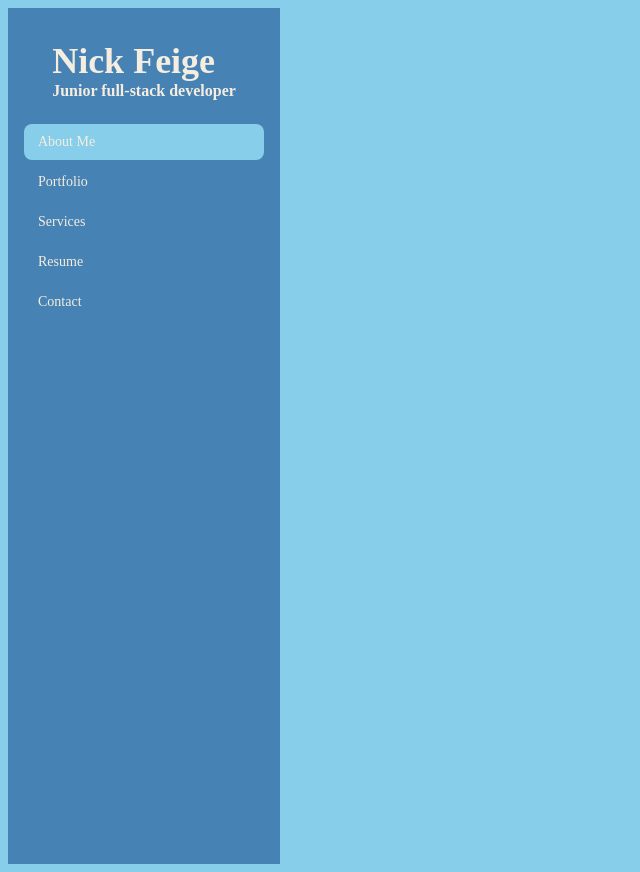
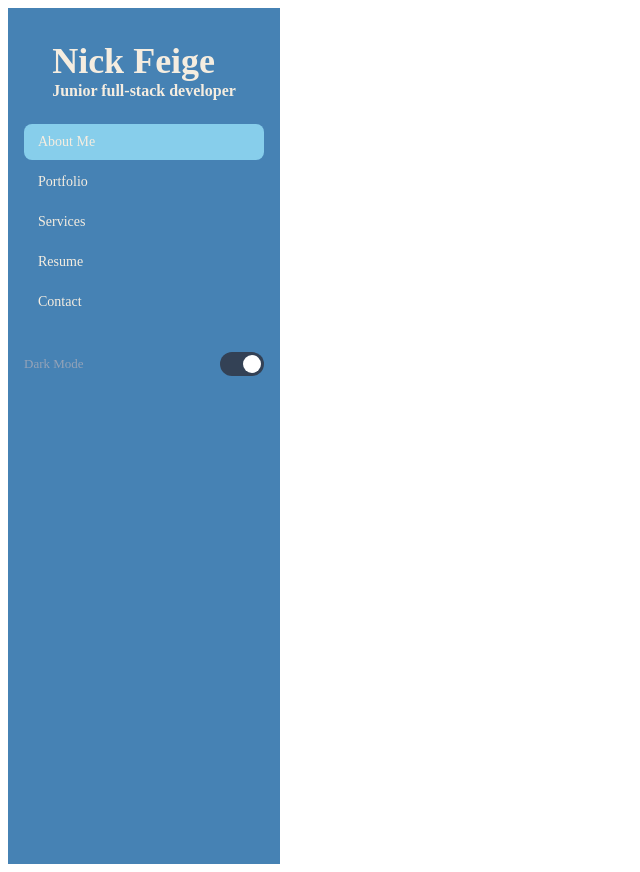
Before and after one commit to NickFeige/nick-website, a React (Vite) app: page / in a window 1280 px wide. Shown: the whole page, without its empty margins (0-640 px from the left). Built offline with nearby package versions, Linux system fonts and the light colour scheme.

Commit message:
Added dark mode toggle

```diff
--- a/src/App.css
+++ b/src/App.css
@@ -4,12 +4,12 @@
   --steel-blue:#4682B4;
   --cream:#f5ede0;
   --dodger-blue: #1E90FF;
+  --Medium-Blue:#0000CD;
+  --steel-grey:#334155;
 
 }
 
-body{
-  background-color: var(--light-blue);
-}
+
 .sidebar{
 
   width: 240px;
@@ -66,5 +66,63 @@ body{
 }
 .sidebar-link:hover {
   background-color: var(--cream);
-  color: var(--dodger-blue);
+  color: var(--light-blue);
 }
+
+.sidebar-darkmode {
+  display: flex;
+  align-items: center;
+  justify-content: space-between;
+  width: 100%;
+  padding: 8px 4px 0;
+
+}
+
+.sidebar-darkmode-label {
+  color: #94a3b8;
+  font-size: 13px;
+  font-weight: 500;
+}
+
+/* Toggle switch */
+.sidebar-toggle {
+  position: relative;
+  display: inline-block;
+  width: 44px;
+  height: 24px;
+  cursor: pointer;
+}
+
+.sidebar-toggle input {
+  opacity: 0;
+  width: 0;
+  height: 0;
+}
+
+.sidebar-toggle-slider {
+  position: absolute;
+  inset: 0;
+  background-color: var(--light-blue);
+  border-radius: 24px;
+  transition: background-color 0.2s;
+}
+
+.sidebar-toggle-slider::before {
+  content: '';
+  position: absolute;
+  width: 18px;
+  height: 18px;
+  left: 3px;
+  top: 3px;
+  background-color: #fff;
+  border-radius: 50%;
+  transition: transform 0.2s;
+}
+
+.sidebar-toggle input:checked + .sidebar-toggle-slider {
+  background-color: var(--steel-grey);
+}
+
+.sidebar-toggle input:checked + .sidebar-toggle-slider::before {
+  transform: translateX(20px);
+}
--- a/src/App.tsx
+++ b/src/App.tsx
@@ -16,8 +16,11 @@ const navItems: NavItem[] = [
 
 export default function HomePage() {
   const [active, setActive] = useState('About Me');
+   const [darkMode, setDarkMode] = useState(true);
+
   return (
-    <aside className="sidebar">
+    <aside className={`sidebar ${darkMode ? "sidebar--dark" : "sidebar--light"}`}>
+
 
 
     <div>
@@ -38,6 +41,20 @@ export default function HomePage() {
         ))}
 
     </nav>
+    <div className="sidebar-darkmode">
+        <span className="sidebar-darkmode-label">
+          {darkMode ? ' Dark Mode' : ' Light Mode'}
+        </span>
+        <label className="sidebar-toggle">
+          <input
+            type="checkbox"
+            checked={darkMode}
+            onChange={() => setDarkMode(!darkMode)}
+          />
+          <span className="sidebar-toggle-slider" />
+        </label>
+      </div>
+
     </aside>
 
   );
```
